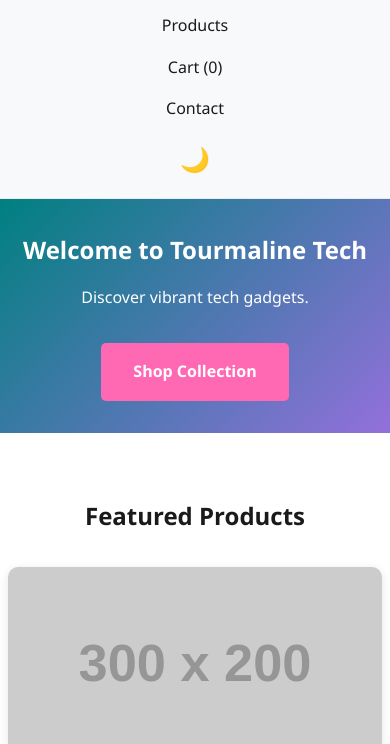
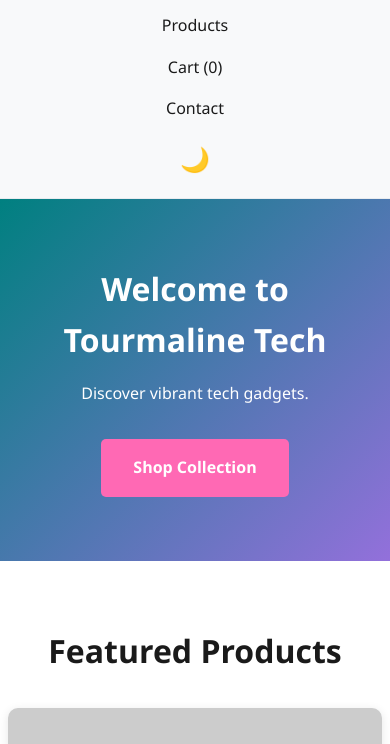
Before and after one commit to sirentusk/tourmalinetech, a website: page index.html in a window 390 px wide. Shown: the part 100-844 px from the top of the page. Drawn offline with Linux system fonts and the light colour scheme; placeholder pictures from the web are drawn by us.

Commit message:
Update styles.css

```diff
--- a/styles.css
+++ b/styles.css
@@ -14,7 +14,7 @@
 }
 
 /* Dark Mode */
-:root.dark {
+html.dark {
     --bg-primary: #121212;
     --bg-secondary: #1e1e1e;
     --text-primary: #ffffff;
@@ -244,7 +244,8 @@ body {
     font-weight: 500;
 }
 
-.contact-form input, .contact-form textarea {
+.contact-form input,
+.contact-form textarea {
     padding: 0.75rem;
     border: 1px solid var(--border);
     border-radius: 5px;
@@ -401,14 +402,4 @@ body {
     }
 
     .hero {
-        padding: 2rem 0;
-    }
-
-    .hero h2 {
-        font-size: 1.5rem;
-    }
-
-    .products h2 {
-        font-size: 1.5rem;
-    }
-}
+        padding:
```
